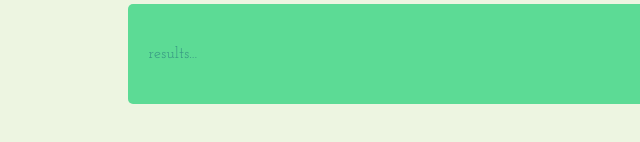
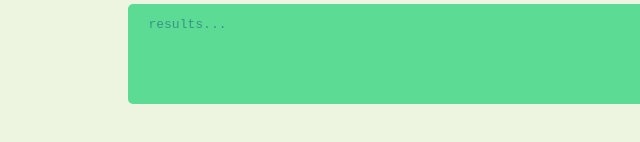
Before and after one commit to ldalzotto/RegexOdyssey, a plain HTML site: page public/index.html in a window 1280 px wide. Shown: the part 324-466 px from the top of the page, 0-640 px from the left. Drawn offline with Linux system fonts and the light colour scheme.

Commit message:
Pretty Printing result

```diff
--- a/public/index.html
+++ b/public/index.html
@@ -3,7 +3,7 @@
 <head>
     <meta charset="utf-8">
     <meta name="viewport" content="width=device-width, initial-scale=1">
-    <title>Welcome to Firebase Hosting</title>
+    <title>Regex Odyssey</title>
 
     <script src="/lib/axios.min.js"></script>
     <style>
--- a/public/regex_generation/RegexGeneration.js
+++ b/public/regex_generation/RegexGeneration.js
@@ -22,7 +22,7 @@ export class RegexGenerationPage {
             const input = regexGenerationContainer.querySelector('input');
             const button = regexGenerationContainer.querySelector('.compute-button');
             const rocketSvgContainer = button.querySelector('.button-rocket');
-            const value = regexGenerationContainer.querySelector('.output div');
+            const value = regexGenerationContainer.querySelector('.output pre');
             const cloudContainer = this.html.querySelector("#cloud-container");
 
             const rocketElement = new Rocket();
@@ -33,7 +33,7 @@ export class RegexGenerationPage {
                 let options = optionCollapsibleMenu.getOptionValues();
                 return regexGenerationApiCall(input.value, options.number, axios).then((response) => {
                     if (value.innerText !== response.data) {
-                        value.innerText = response.data;
+                        value.innerText = JSON.stringify(response.data, null, 4);
                     }
                 }).catch((err) => {
                     console.error(err)
@@ -70,7 +70,7 @@ const html = `
         <div id="option-bar">
         </div>
         <div class="output">
-            <div>results...</div>
+            <pre>results...</pre>
         </div>
     </div>
     <div id="cloud-container"></div>
```
Also changed, not shown: 1 other file.
